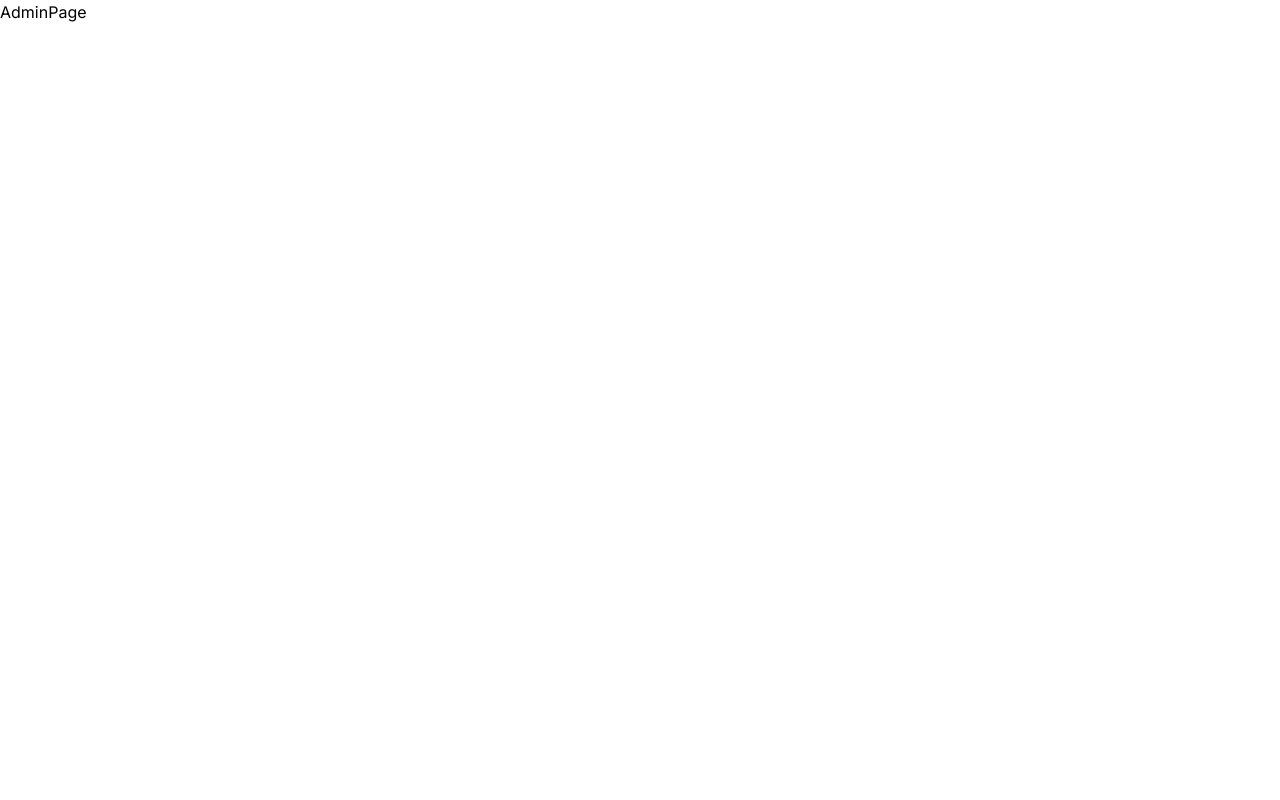
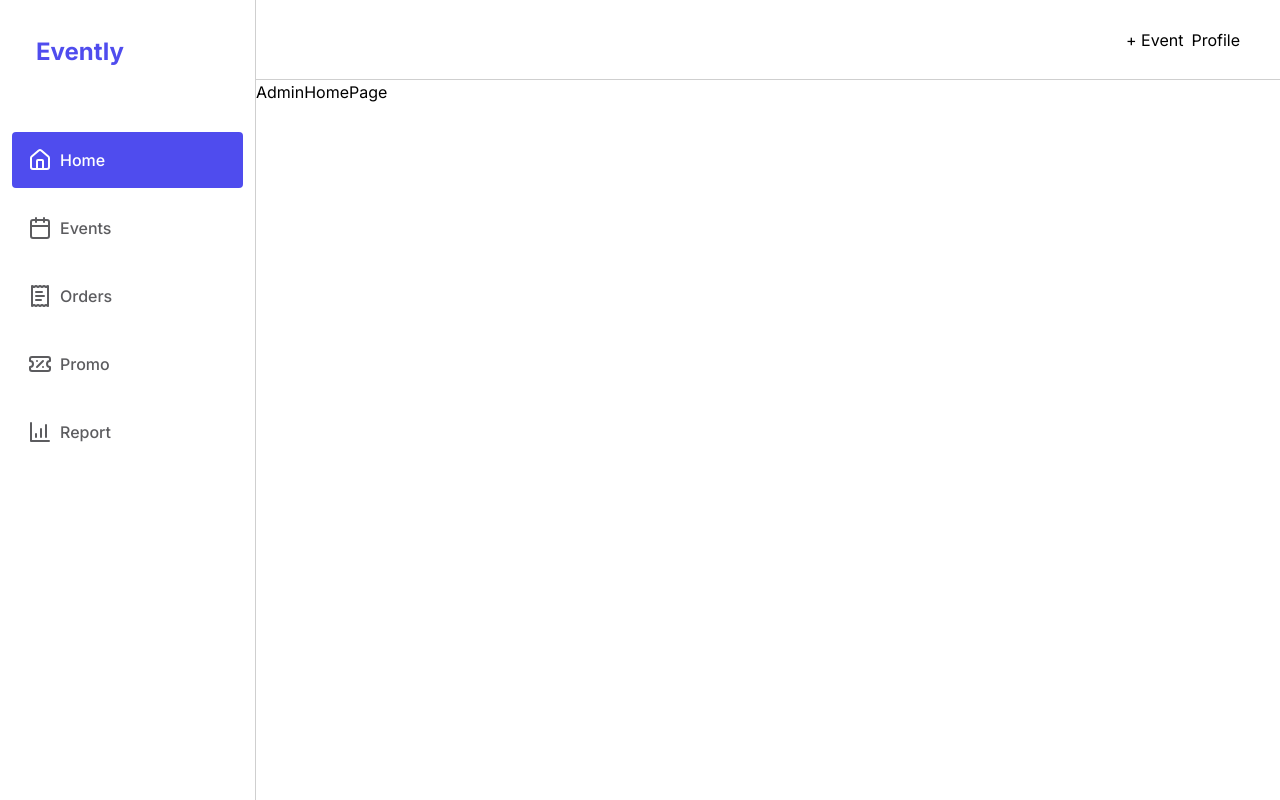
Before and after one commit to rizaldyip10/evently-fe, a Next.js app: page /admin in a window 1280 px wide. Built offline with nearby package versions, Linux system fonts and the light colour scheme.

Commit message:
feat(dashboard layout): adding dashboard layout (#5)

```diff
--- /dev/null
+++ b/app/admin/event/page.tsx
@@ -0,0 +1,9 @@
+import React from 'react'
+
+const AdminEventPage = () => {
+  return (
+    <div>AdminEventPage</div>
+  )
+}
+
+export default AdminEventPage
--- a/app/admin/layout.tsx
+++ b/app/admin/layout.tsx
@@ -1,9 +1,19 @@
+import NavbarAdmin from '@/components/pages/admin/navbar-admin'
+import Sidebar from '@/components/pages/admin/sidebar'
 import React from 'react'
 
 const AdminLayout = ({ children }: { children: React.ReactNode }) => {
   return (
-    <div>
+    <div className='w-full flex'>
+      <div className='w-64 border-r border-[#CFCFCF] h-screen absolute'>
+        <Sidebar />
+      </div>
+      <div className='w-full ml-64'>
+        <div className='w-full h-20 bg-[#FFF] flex items-center border-b border-[#cfcfcf]'>
+          <NavbarAdmin />
+        </div>
         { children }
+      </div>
     </div>
   )
 }
--- /dev/null
+++ b/app/admin/order/page.tsx
@@ -0,0 +1,9 @@
+import React from 'react'
+
+const AdminOrderPage = () => {
+  return (
+    <div>AdminOrderPage</div>
+  )
+}
+
+export default AdminOrderPage
--- a/app/admin/page.tsx
+++ b/app/admin/page.tsx
@@ -1,9 +1,9 @@
 import React from 'react'
 
-const AdminPage = () => {
+const AdminHomePage = () => {
   return (
-    <div>AdminPage</div>
+    <div>AdminHomePage</div>
   )
 }
 
-export default AdminPage
+export default AdminHomePage
--- /dev/null
+++ b/app/admin/promo/page.tsx
@@ -0,0 +1,9 @@
+import React from 'react'
+
+const AdminPromoPage = () => {
+  return (
+    <div>AdminPromoPage</div>
+  )
+}
+
+export default AdminPromoPage
--- /dev/null
+++ b/app/admin/report/page.tsx
@@ -0,0 +1,9 @@
+import React from 'react'
+
+const AdminReportPage = () => {
+  return (
+    <div>AdminReportPage</div>
+  )
+}
+
+export default AdminReportPage
--- /dev/null
+++ b/components/pages/admin/navbar-admin.tsx
@@ -0,0 +1,20 @@
+import Link from 'next/link'
+import React from 'react'
+
+const NavbarAdmin = () => {
+    return (
+        <div className='w-full flex px-10'>
+            <div className='md:hidden'>
+                <Link href="/admin">
+                    <h1 className='text-primary-default font-bold text-2xl'>Evently</h1>
+                </Link>
+            </div>
+            <div className='flex items-center gap-2 ml-auto'>
+                <p>+ Event</p>
+                <p>Profile</p>
+            </div>
+        </div>
+    )
+}
+
+export default NavbarAdmin
--- /dev/null
+++ b/components/pages/admin/sidebar-items.tsx
@@ -0,0 +1,45 @@
+"use client"
+
+import { Button } from '@/components/ui/button';
+import { cn } from '@/lib/utils';
+import { usePathname, useRouter } from 'next/navigation';
+import { BarChart4, Calendar, Home, ReceiptText, TicketPercent } from 'lucide-react'
+import React from 'react'
+
+const iconMap = {
+    Home,
+    Calendar,
+    ReceiptText,
+    TicketPercent,
+    BarChart4
+};
+
+interface SidebarItemsProps {
+    href: string;
+    label: string;
+    variant?: "default" | "destructive" | "outline" | "secondary" | "ghost" | "link" | null | undefined;
+    textSize: string;
+    icon: string
+}
+
+const SidebarItems: React.FC<SidebarItemsProps> = ({ href, label, variant, textSize, icon }) => {
+    const router = useRouter()
+    const pathname = usePathname()
+
+    const isActive = pathname == href
+
+    const onClick = () => {
+        router.push(href)
+    };
+
+    const Icon = iconMap[icon as keyof typeof iconMap];
+
+  return (
+    <Button onClick={onClick} variant={variant} className={cn("bg-[#fff] text-start flex justify-start h-14 gap-2 rounded-[4px] hover:bg-primary-lightest hover:text-primary-default text-light", isActive ? 'bg-primary-default text-[#fff]' : '')}>
+        <Icon />
+        <p className={textSize}>{ label }</p>
+    </Button>
+  )
+}
+
+export default SidebarItems
--- /dev/null
+++ b/components/pages/admin/sidebar-routes.tsx
@@ -0,0 +1,32 @@
+import React from 'react'
+import SidebarItems from './sidebar-items'
+
+
+const routes = [
+    {label: 'Home', href: '/admin', icon: 'Home'},
+    {label: 'Events', href: '/admin/event', icon: 'Calendar'},
+    {label: 'Orders', href: '/admin/order', icon: 'ReceiptText'},
+    {label: 'Promo', href: '/admin/promo', icon: 'TicketPercent'},
+    {label: 'Report', href: '/admin/report', icon: 'BarChart4'},
+]
+
+const SidebarRoutes = () => {
+  return (
+    <div className='w-full flex flex-col gap-3'>
+        {
+            routes.map((route, index) => (
+                <SidebarItems
+                    label={route.label}
+                    href={route.href}
+                    key={index}
+                    variant='default'
+                    textSize='text-base'
+                    icon={route.icon}
+                />
+            ))
+        }
+    </div>
+  )
+}
+
+export default SidebarRoutes
--- /dev/null
+++ b/components/pages/admin/sidebar.tsx
@@ -0,0 +1,20 @@
+import Link from 'next/link'
+import React from 'react'
+import SidebarRoutes from './sidebar-routes'
+
+const Sidebar = () => {
+    return (
+        <div className='w-full flex flex-col'>
+            <div className='w-full p-9 '>
+                <Link href="/admin">
+                    <h1 className='text-primary-default font-bold text-2xl'>Evently</h1>
+                </Link>
+            </div>
+            <div className='mt-4 p-3'>
+                <SidebarRoutes />
+            </div>
+        </div>
+    )
+}
+
+export default Sidebar
```
